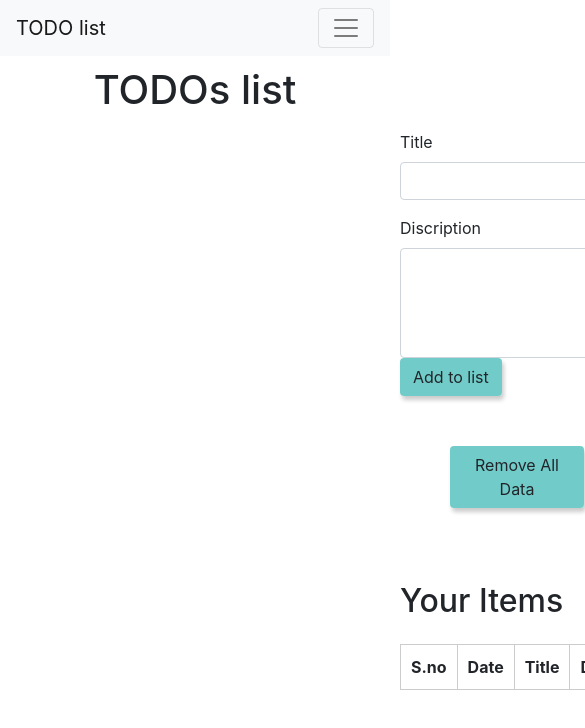
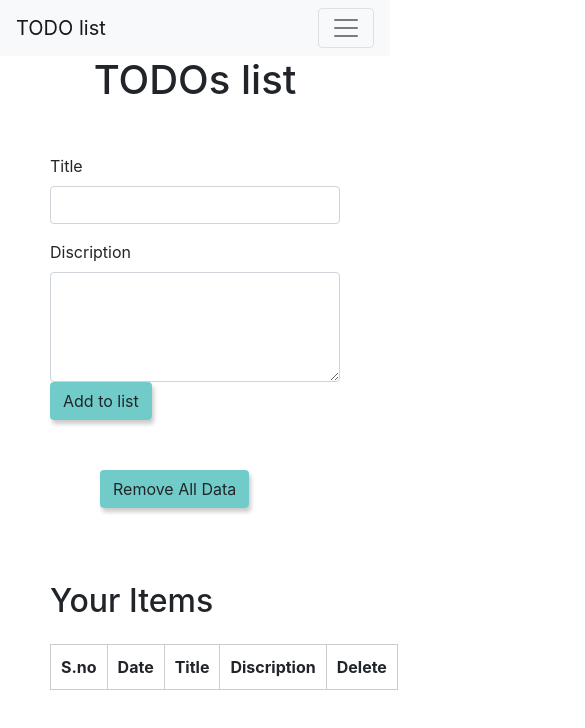
Before and after one commit to anilkarela/todo-list, a plain HTML site: page index.html in a window 390 px wide. Shown: the top 728 px of the page, 585 px wide, since content can reach past the window. Drawn offline with nearby package versions, Linux system fonts and the light colour scheme.

Commit message:
now this also work perfectly with phone size screen

```diff
--- a/style.css
+++ b/style.css
@@ -1,6 +1,7 @@
 * {
     margin: 0;
     padding: 0;
+    box-sizing: border-box;
 }
 
 li {
@@ -22,7 +23,7 @@ li {
 }
 
 .textcenter {
-    margin: 10px;
+    /* margin: 10px; */
     text-align: center;
 }
 
@@ -35,8 +36,9 @@ li {
 }
 
 #aboveform {
-    width: 60%;
-    margin-left: 400px;
+    margin:50px;
+    /* width: 60%; */
+    /* margin-left: 400px; */
     /* display:inline-block; */
     justify-content: center;
 
```
